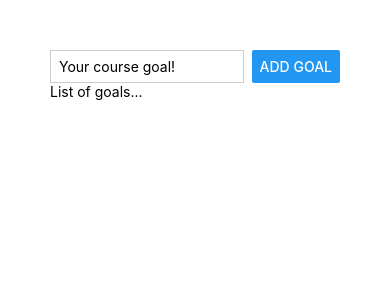
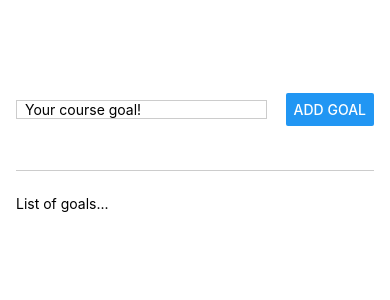
Before and after one commit to marcoguidara/udemy-react-native-the-pratical-guide-2022, a React Native app in the folder 001-module-1/: screen / in a window 390 px wide. Shown: the top 300 px of the page. Built offline with nearby package versions, Linux system fonts and the light colour scheme.

Commit message:
Lesson 20

```diff
--- a/001-module-1/App.js
+++ b/001-module-1/App.js
@@ -8,7 +8,7 @@
         <TextInput style={styles.textInput} placeholder="Your course goal!"/>
         <Button title="Add Goal" />
       </View>
-      <View>
+      <View style={styles.goalsContainer}>
         <Text>List of goals...</Text>
       </View>
     </View>
@@ -17,17 +17,27 @@
 
 const styles = StyleSheet.create({
   appContainer: {
-    padding: 50
+    padding: 50,
+    paddingHorizontal: 16,
+    flex: 1
   },
   inputContainer: {
+    flex:1,
     flexDirection: 'row',
-    justifyContent: 'space-between'
+    justifyContent: 'space-between',
+    alignItems: 'center',
+    marginBottom: 24,
+    borderBottomWidth: 1,
+    borderColor: '#ccc'
   },
   textInput: {
     borderWidth: 1,
     borderColor: '#ccc',
-    width: '80%',
+    width: '70%',
     marginRight: 8,
     paddingLeft: 8
+  },
+  goalsContainer: {
+    flex: 5
   }
 });
```
